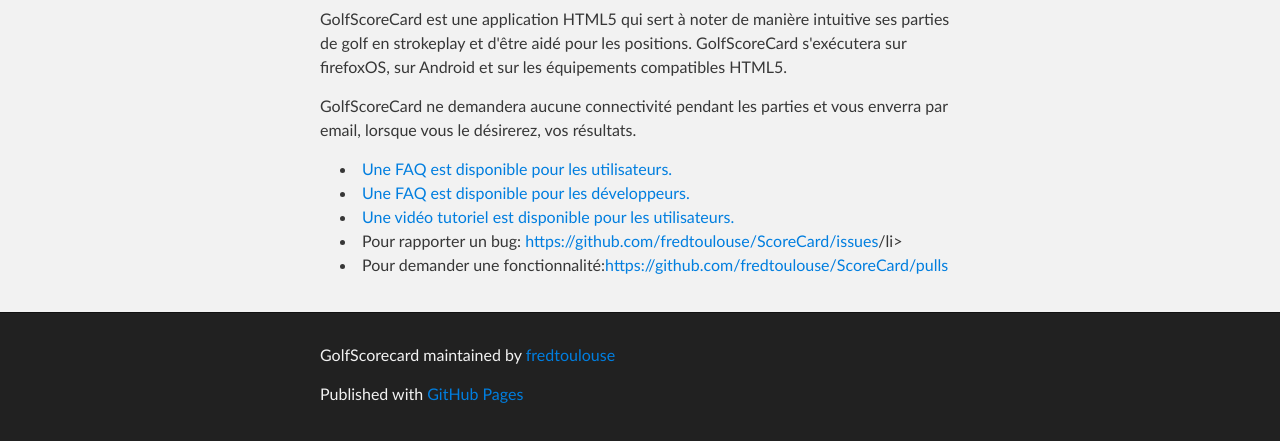
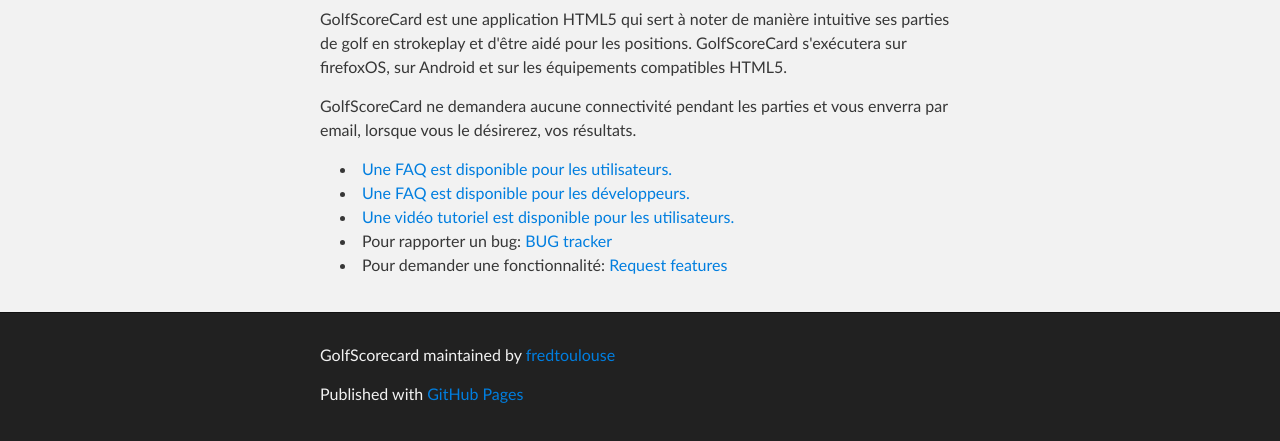
Before and after one commit to fredtoulouse/ScoreCard, a plain HTML site: page index.html in a window 1280 px wide. Shown: the part 399-840 px from the top of the page. Drawn offline with Linux system fonts and the light colour scheme.

Commit message:
Update index.html

```diff
--- a/index.html
+++ b/index.html
@@ -43,8 +43,8 @@
 <li><a href="https://github.com/fredtoulouse/ScoreCard/wiki/FAQ-user">Une FAQ est disponible pour les utilisateurs.</a></li>
 <li><a href="https://github.com/fredtoulouse/ScoreCard/wiki/FAQ">Une FAQ est disponible pour les développeurs.</a></li>
 <li><a href="https://github.com/fredtoulouse/ScoreCard/blob/master/video/golf.webm?raw=true">Une vidéo tutoriel est disponible pour les utilisateurs.</a></li>
-<li>Pour rapporter un bug: <a href="https://github.com/fredtoulouse/ScoreCard/issues">https://github.com/fredtoulouse/ScoreCard/issues</a>/li>
-<li>Pour demander une fonctionnalité:<a href="https://github.com/fredtoulouse/ScoreCard/pulls">https://github.com/fredtoulouse/ScoreCard/pulls</a></li>
+<li>Pour rapporter un bug: <a href="https://github.com/fredtoulouse/ScoreCard/issues"> BUG tracker</a></li>
+<li>Pour demander une fonctionnalité:<a href="https://github.com/fredtoulouse/ScoreCard/pulls"> Request features</a></li>
 </ul>
       </section>
     </div>
```
